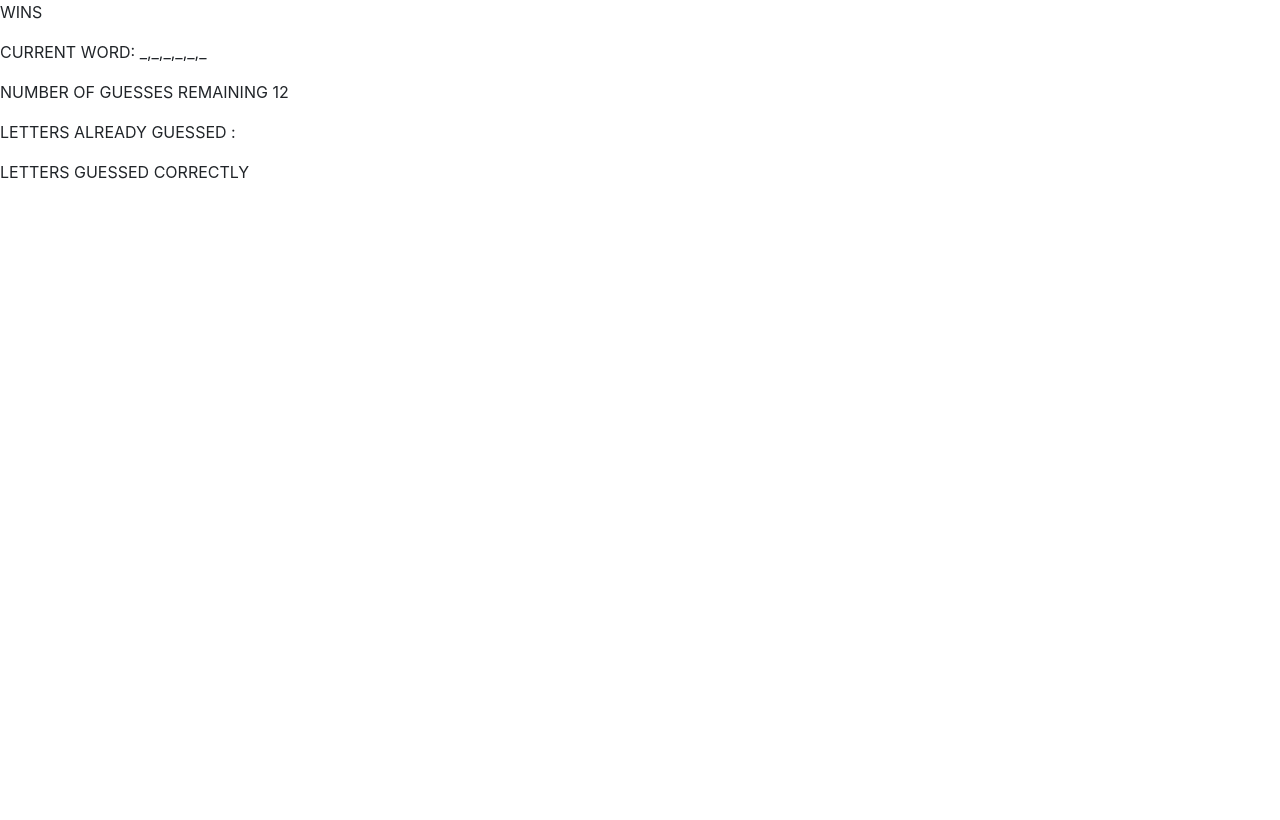
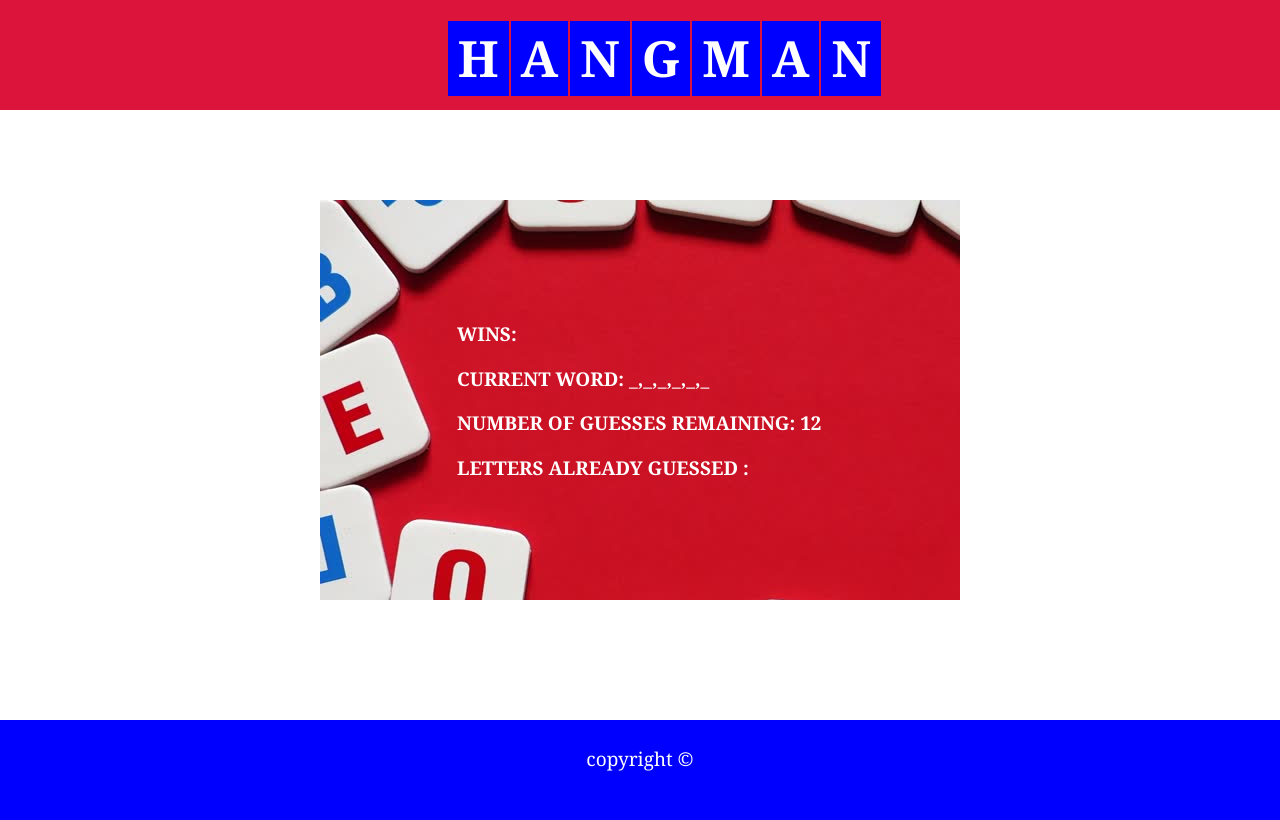
Before and after one commit to Aakratigoel/Word_Guess_Game, a plain HTML site: page index.html in a window 1280 px wide. Drawn offline with nearby package versions, Linux system fonts and the light colour scheme.

Commit message:
added the background image, header and footer to the index.html

```diff
--- a/assets/css/style.css
+++ b/assets/css/style.css
@@ -0,0 +1,51 @@
+
+p{
+    font-weight: bold;
+    color:white;
+    font-size:19px;
+    font-family: Georgia, 'Times New Roman', Times, serif;
+}
+#img1
+{
+    z-index: -1;
+}
+.col31
+{
+    background-image: url('../images/word2.jpeg');
+    height: 400px;
+}
+#wordDiv
+{
+    position: relative;
+    left:20%;
+    top:30%;
+}
+.headingCol
+{
+    padding-top:20px;
+    padding-left:20px;
+}
+#sp1{
+    color:white;
+    font-weight: bold;
+    font-family: Georgia, 'Times New Roman', Times, serif;
+    font-size: 50px;
+    float: left;
+    background-color: blue;
+    border:1px solid crimson;
+    padding-left: 10px;
+    padding-right:10px;
+
+}
+footer{
+    position: relative;
+    bottom:-120px;
+    background-color:blue;
+    font-size:19px;
+    font-family: Georgia, 'Times New Roman', Times, serif;
+    color:white;
+    height:100px;
+    text-align: center;
+    padding-top:25px;
+    padding-bottom:25px;
+}
--- a/index.html
+++ b/index.html
@@ -8,7 +8,7 @@
 
     <!-- Bootstrap CSS -->
     <link rel="stylesheet" href="https://stackpath.bootstrapcdn.com/bootstrap/4.3.1/css/bootstrap.min.css" integrity="sha384-ggOyR0iXCbMQv3Xipma34MD+dH/1fQ784/j6cY/iJTQUOhcWr7x9JvoRxT2MZw1T" crossorigin="anonymous">
-
+    <link rel="stylesheet" href="./assets/css/style.css">
    </head>
   <body>
         <!-- Optional JavaScript -->
@@ -17,91 +17,47 @@
     <script src="https://cdnjs.cloudflare.com/ajax/libs/popper.js/1.14.7/umd/popper.min.js" integrity="sha384-UO2eT0CpHqdSJQ6hJty5KVphtPhzWj9WO1clHTMGa3JDZwrnQq4sF86dIHNDz0W1" crossorigin="anonymous"></script>
     <script src="https://stackpath.bootstrapcdn.com/bootstrap/4.3.1/js/bootstrap.min.js" integrity="sha384-JjSmVgyd0p3pXB1rRibZUAYoIIy6OrQ6VrjIEaFf/nJGzIxFDsf4x0xIM+B07jRM" crossorigin="anonymous"></script>
 
-      <p>WINS<span id ="win1"></span></p>
-      <p>CURRENT WORD: <span id ="currentWord1"></span></p>
-      <p>NUMBER OF GUESSES REMAINING <span id ="nogr"></span></p>
-      <p>LETTERS ALREADY GUESSED : <span id ="lag"></span></p>
-      <p>LETTERS GUESSED CORRECTLY<span id ="lgc1"></span></p>
-      <!-- <script type="text/javascript">
-        var wins = document.getElementById("win1");
-        var nog = document.getElementById("nogr");
-        var lgc = document.getElementById("lgc1");
-        var cw = document.getElementById("currentWord1");
-        var lag1 =document.getElementById("lag");
-        var totalWins =0;
-        var numberOfGuesses = 12;
-        nog.textContent=numberOfGuesses;
-        var wordArray=["think","special","assume","thought"];
-        var computerGeneratedWord;
+      <div class="container-fluid">
+        <div class="row" style="height:110px;background-color: crimson">
+           <div class = "col-lg-4">
 
-        computerGeneratedWord=wordArray[Math.floor(Math.random()*wordArray.length)];
+           </div>
+           <div class = "col-lg-8 headingCol">
+              <div id= "hd1"><span id = "sp1">H</span></div>
+              <div id= "hd1"><span id = "sp1">A</span></div>
+              <div id= "hd1"><span id = "sp1">N</span></div>
+              <div id= "hd1"><span id = "sp1">G</span></div>
+              <div id= "hd1"><span id = "sp1">M</span></div>
+              <div id= "hd1"><span id = "sp1">A</span></div>
+              <div id= "hd1"><span id = "sp1">N</span></div>
+            </div>
+        </div>
+       <div class="row" style="height:90px">
 
-        var letterGuessed= new Array();
-        var letterGuessedCorrectly= new Array();
-        var userInput;
-        var emptyAr = new Array();
-        var isFound= false;
-        var count =0;
-        //cw.textContent= computerGeneratedWord;
-        console.log(computerGeneratedWord);
-        var lengthOfGeneratedWord=computerGeneratedWord.length;
-        var dashedArray= new Array(lengthOfGeneratedWord);
-        for(var k =0;k<dashedArray.length;k++)
-        {
-          dashedArray[k]="_";
-        }
-        cw.textContent=dashedArray;
+       </div>
+                <div class="row">
+                  <div class = "col-lg-3">
+                  </div>
+                  <div class="col-lg-6 col31">
+                    <div id = "wordDiv">
+                        <p>WINS: <span id ="win1"></span></p>
+                        <p>CURRENT WORD: <span id ="currentWord1"></span></p>
+                        <p>NUMBER OF GUESSES REMAINING: <span id ="nogr"></span></p>
+                        <p>LETTERS ALREADY GUESSED : <span id ="lag"></span></p>
+                    </div>
 
-        document.onkeyup=function(event)
-        {
-          if(numberOfGuesses === 0)
-          {
-            alert("Game is over , click okay to get a new word");
-            computerGeneratedWord=wordArray[Math.floor(Math.random()*wordArray.length)];
-            dashedArray.length=computerGeneratedWord.length;
-            for(var k =0;k<dashedArray.length;k++)
-        {
-          dashedArray[k]="_";
-        }
-            cw.textContent= dashedArray;
-            letterGuessed=[];
-            lag1.textContent=letterGuessed;
-            numberOfGuesses=12;
-            nog.textContent=numberOfGuesses;
-            return;
-          }
+                    <!-- <img id ="img1" src = "./assets/images/word2.jpeg" width="700px" height="400px"> -->
+                  </div>
+                  <div class="col-lg-3">
+
+                  </div>
+                </div>
 
 
-            userInput= event.key;
-           console.log(userInput);
-
-            for(var i =0;i<lengthOfGeneratedWord;i++)
-            {
-              for(var j=0;j<letterGuessed.length;j++)
-                        {
-                          if(userInput === letterGuessed[j])
-                            {
-                              return;
-                            }
-                        }
-
-                    if(userInput===computerGeneratedWord.charAt(i))
-                    {
-                        console.log("Entered the if");
-                        dashedArray[i]=userInput;
-                        cw.textContent=dashedArray;
-
-                    }
-            }
-
-             numberOfGuesses--;
-             nog.textContent=numberOfGuesses;
-             letterGuessed.push(userInput);
-             lag1.textContent=letterGuessed;
-        }
-
-      </script> -->
-
+      </div>
+      <footer>
+        copyright ©
+      </footer>
       <script type="text/javascript" src="./assets/javascript/game.js"></script>
   </body>
 
```
Also changed, not shown: assets/images/hangman1.jpg (added), assets/images/word1.jpeg (added), assets/images/word2.jpeg (added), assets/images/word3.jpeg (added), assets/images/word4.jpeg (added).
